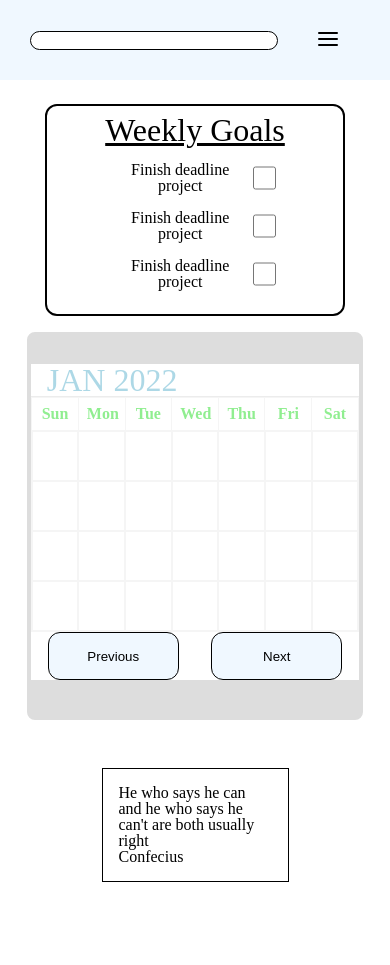
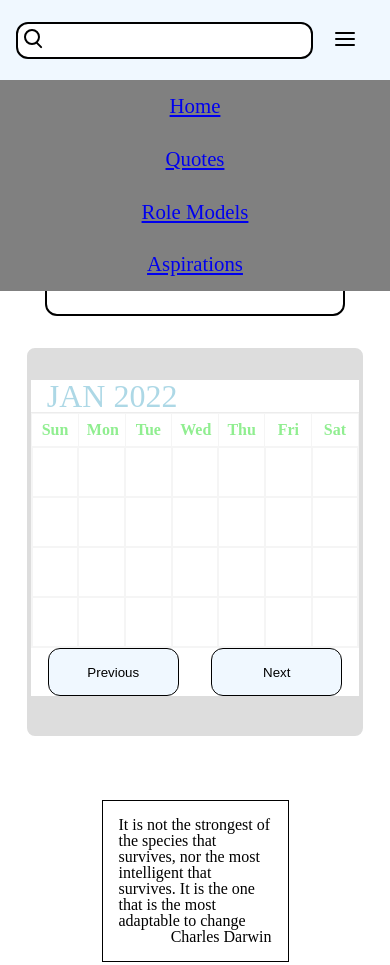
Before and after one commit to TazDeCoder/Inspiro, a plain HTML site: page index.html in a window 390 px wide. Before the commit the page ends 938 px from the top, so only its background shows below. Drawn offline with Linux system fonts and the light colour scheme.

Commit message:
Add responsive design for tablet and latop devices

```diff
--- a/index.html
+++ b/index.html
@@ -10,34 +10,49 @@
     <title>Inspiro</title>
   </head>
   <body>
+    <!-- Fixed at top -->
     <header class="head">
       <div class="head__content">
-        <div class="content__item content__item--search-bar">
-          <input class="item__input item__input--field" type="text" />
+        <!-- Searchbar  -->
+        <form class="content__form content__form--search">
+          <i class="form__icon--search gg-search"></i>
+          <input class="form__input--field" type="text" />
+        </form>
+        <!-- Hamburger menu -->
+        <div class="content__item content__item--menu">
+          <i class="item__icon--menu gg-menu"></i>
         </div>
+        <!-- Toggle menu -->
+        <nav class="content__nav--menu">
+          <!-- Links to different views -->
+          <ul class="nav__tabs">
+            <li class="tabs__item">
+              <a class="item__link item__link--home" href="/">Home</a>
+            </li>
 
-        <div class="content__item content__item--menu">
-          <i class="item__icon gg-menu"></i>
-        </div>
+            <li class="tabs__item">
+              <a class="item__link item__link--quotes" href="/quotes">Quotes</a>
+            </li>
+
+            <li class="tabs__item">
+              <a class="item__link item__link--models" href="/models"
+                >Role Models</a
+              >
+            </li>
+
+            <li class="tabs__item">
+              <a class="item__link item__link--aspirations" href="/aspirations"
+                >Aspirations</a
+              >
+            </li>
+          </ul>
+        </nav>
       </div>
     </header>
 
-    <nav class="nav--menu hidden">
-      <ul class="nav__tabs">
-        <li class="tabs__item">
-          <a class="item__link item__link--quotes">Quotes</a>
-        </li>
-        <li class="tabs__item">
-          <a class="item__link item__link--people">People</a>
-        </li>
-        <li class="tabs__item">
-          <a class="item__link item__link--goals">Long-term Goals</a>
-        </li>
-      </ul>
-    </nav>
-
     <main class="main">
-      <div class="main__content content">
+      <!-- Page that display the different views -->
+      <div class="main__content content--flex">
         <div class="content__aside aside">
           <h2 class="aside__header">Weekly Goals</h2>
           <ul class="aside__list list">
@@ -123,11 +138,13 @@
           </nav>
         </div>
 
-        <div class="container--quote">
-          <p class="container__label container__label--quote">
-            He who says he can and he who says he can't are both usually right
+        <div class="content__box--quote">
+          <p class="box__label box__label--quote">
+            It is not the strongest of the species that survives, nor the most
+            intelligent that survives. It is the one that is the most adaptable
+            to change
           </p>
-          <p class="container__label container__label--author">Confecius</p>
+          <p class="box__label box__label--author">Charles Darwin</p>
         </div>
       </div>
     </main>
--- a/src/stylesheets/icons.css
+++ b/src/stylesheets/icons.css
@@ -1,7 +1,6 @@
 :root {
   --ggs: 1;
 }
-
 /* Hamburger menu */
 .gg-menu {
   transform: scale(var(--ggs, 1));
@@ -26,3 +25,29 @@
 .gg-menu::after {
   top: 6px;
 }
+/* Search maginifier */
+.gg-search {
+  box-sizing: border-box;
+  position: relative;
+  display: block;
+  transform: scale(var(--ggs, 1));
+  width: 16px;
+  height: 16px;
+  border: 2px solid;
+  border-radius: 100%;
+  margin-left: -4px;
+  margin-top: -4px;
+}
+.gg-search::after {
+  content: "";
+  display: block;
+  box-sizing: border-box;
+  position: absolute;
+  border-radius: 3px;
+  width: 2px;
+  height: 8px;
+  background: currentColor;
+  transform: rotate(-45deg);
+  top: 10px;
+  left: 12px;
+}
--- a/src/stylesheets/style.css
+++ b/src/stylesheets/style.css
@@ -57,22 +57,27 @@ iframe {
  */
 
 .head {
-  position: relative;
+  position: fixed;
   top: 0;
   left: 0;
   z-index: 10;
   width: 100%;
-  background-color: lavenderblush;
+  height: 3rem;
 }
 .head__content {
   display: flex;
   align-items: center;
-  max-width: 40rem;
   height: 5rem;
   padding: 1rem;
   margin: 0 auto;
   background-color: aliceblue;
   overflow: hidden;
+}
+
+@media only screen and (min-width: 768px) {
+  .head {
+    position: absolute;
+  }
 }
 
 /*
@@ -84,9 +89,32 @@ iframe {
  *
  */
 
-.head .content__item--search-bar {
+/* Search bar */
+.head .content__form--search {
+  position: relative;
   flex-grow: 5;
+  display: block;
+  width: 90%;
+  padding: 0.25rem 0.5rem;
+  margin: 0 auto;
+  border: 2px solid black;
+  border-radius: 12px;
+  background-color: white;
 }
+.head__content .form__icon--search {
+  position: absolute;
+  top: 30%;
+  left: 10px;
+  cursor: pointer;
+}
+.head__content .form__input--field {
+  display: block;
+  width: 90%;
+  padding: 0.25rem 0.5rem;
+  margin: 0 auto;
+  border: 1px solid white;
+}
+/* Hamburger icon */
 .head .content__item--menu {
   position: relative;
   flex-grow: 1;
@@ -95,38 +123,39 @@ iframe {
   margin: 0 1rem;
   cursor: pointer;
 }
-/* Search bar */
-.head__content .item__input--field {
-  display: block;
-  width: 90%;
-  margin: 0 auto;
-  border: 1px solid black;
-  border-radius: 12px;
-}
-/* Hamburger icon */
-.head__content .item__icon {
+.head__content .item__icon--menu {
   position: absolute;
   top: 45%;
   left: 20%;
 }
 
+@media only screen and (min-width: 768px) {
+  .head .content__item--search-bar {
+    width: 60%;
+  }
+  .head .content__item--menu {
+    display: none;
+  }
+}
+
 /*
  *
- * Nav Menu
+ * Head
+ *
+ * * * Nav Menu
  *
  *
  */
 
-.nav--menu {
-  position: absolute;
+.head .content__nav--menu {
+  position: fixed;
   top: 5rem;
-  right: 0;
-  z-index: 100;
-  width: 10rem;
-  height: 16rem;
+  left: 0;
+  width: 100%;
 }
-.nav__tabs {
+.head__content .nav__tabs {
   display: flex;
+  flex-wrap: wrap;
   flex-direction: column;
   align-items: center;
   width: 100%;
@@ -135,15 +164,31 @@ iframe {
   background-color: grey;
 }
 /* Tab item */
-.nav .tabs__item {
-  width: 100%;
+.head__content .tabs__item {
+  width: 90%;
   padding: 0.5rem;
   margin: 0.5rem 1rem;
+  text-align: center;
 }
-.nav__tabs .item__link {
+.head__content .item__link {
   font-size: 1.3rem;
   font-weight: 500;
   cursor: pointer;
+}
+
+@media only screen and (min-width: 768px) {
+  .head .content__nav--menu {
+    position: initial;
+  }
+  .head__content .nav__tabs {
+    flex-direction: row;
+    flex-wrap: nowrap;
+    background-color: whitesmoke;
+  }
+  .head__content .tabs__item {
+    width: 100%;
+    margin: 0.5rem 0;
+  }
 }
 
 /*
@@ -155,11 +200,23 @@ iframe {
 
 .main {
   width: 100%;
-  height: 100%;
+  min-height: 100%;
 }
 .main__content {
   position: relative;
   padding: 0.5rem;
+  margin-top: 5rem;
+}
+.content--flex {
+  display: flex;
+  flex-direction: column;
+}
+
+@media only screen and (min-width: 768px) {
+  .content--flex {
+    flex-direction: row;
+    flex-wrap: wrap;
+  }
 }
 
 /*
@@ -208,6 +265,13 @@ iframe {
   cursor: pointer;
 }
 
+@media only screen and (min-width: 768px) {
+  .main .content__aside {
+    order: 3;
+    width: 30%;
+  }
+}
+
 /*
  *
  * Main
@@ -249,6 +313,14 @@ iframe {
   display: flex;
   align-items: center;
   justify-content: center;
+}
+
+@media only screen and (min-width: 768px) {
+  .main .content__wrapper {
+    order: 2;
+    width: 60%;
+    max-width: 35rem;
+  }
 }
 
 /*
@@ -293,15 +365,28 @@ iframe {
 
 /*
  *
- * Container Quote
+ * Main
+ *
+ * * * Box Quote
  *
  *
  */
 
-.container--quote {
+.main .content__box--quote {
   display: block;
   width: 50%;
   padding: 1rem;
   margin: 3rem auto;
   border: 1px solid black;
 }
+.main .content__box--quote .box__label--author {
+  text-align: right;
+}
+
+@media only screen and (min-width: 768px) {
+  .main .content__box--quote {
+    order: 1;
+    width: 90%;
+    margin: 0 auto;
+  }
+}
```
